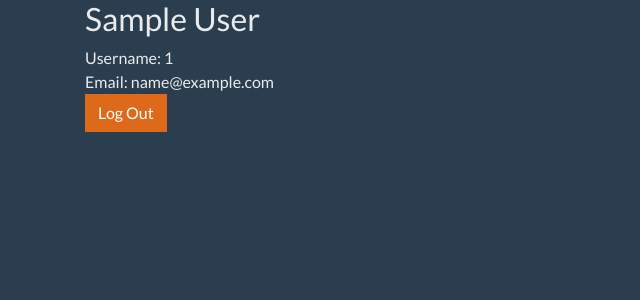
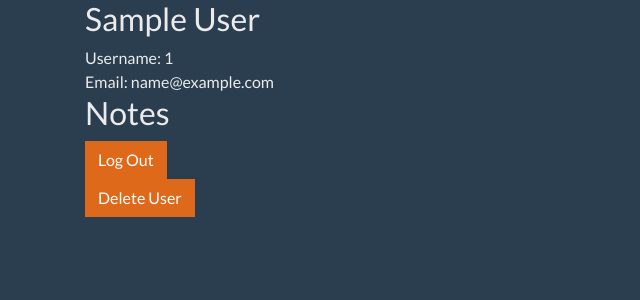
Before and after one commit to ssoj1/flask-notes, a Flask app: template templates/user_detail.html in a window 1280 px wide. Shown: the top 300 px of the page, without its empty margins (0-640 px from the left). Run offline with Flask 2, Linux system fonts and the light colour scheme; the template is opened without the code that fills it: values that come from a table or form of the project are taken from there, others are empty; the visitor is signed in with stand-in values (Sample User, id 1); data comes from the database, SQL or seed files in the repository.

Commit message:
updating user detail HTML to include notes section, code reivew tweaks, and updating the GET route to users/username

```diff
--- a/app.py
+++ b/app.py
@@ -1,7 +1,6 @@
 """Flask app for Notes"""
 
 from flask import Flask, jsonify, request, render_template, redirect, session, flash
-from flask.templating import render_template_string
 from flask_debugtoolbar import DebugToolbarExtension
 from models import User, db, connect_db
 from forms import RegisterForm, LogInForm, LogOutForm
@@ -9,8 +8,10 @@ import os
 
 app = Flask(__name__)
 
-API_SECRET_KEY=os.environ['API_SECRET_KEY']
-app.config['SECRET_KEY'] = API_SECRET_KEY
+SECRET_KEY=os.environ['SECRET_KEY']
+app.config['SECRET_KEY'] = SECRET_KEY #needed for debug toolbar and session
+
+toolbar = DebugToolbarExtension(app)
 
 app.config['SQLALCHEMY_DATABASE_URI'] = "postgresql:///notes"
 app.config['SQLALCHEMY_TRACK_MODIFICATIONS'] = False
@@ -39,12 +40,12 @@ def register_user():
         last_name = form.last_name.data
 
         new_user = User.register(username, password, email, first_name, last_name)
-        db.session.add(new_user)
         db.session.commit()
+        flash("User successfully created")
 
-        session["username"] = username
+        session["username"] = new_user.username
 
-        return redirect(f"/users/{username}")
+        return redirect(f"/users/{new_user.username}")
 
     else:
 
@@ -63,8 +64,10 @@ def log_in_user():
         user = User.authenticate_user(username, password)
 
         if user:
-            session["username"] = username
-            return redirect(f"/users/{username}")
+            session["username"] = user.username
+            flash("Successfully logged in")
+
+            return redirect(f"/users/{user.username}")
 
         else:
             form.username.errors = ["Bad name/password"]
@@ -85,7 +88,7 @@ def display_user_details(username):
 
         form = LogOutForm()
 
-        if session["username"] == username:
+        if session["username"] == user.username:
             return render_template("user_detail.html", user=user, form=form)
         else:
             flash("You're not authorized to view that page")
@@ -101,9 +104,6 @@ def log_out_user():
 
     if form.validate_on_submit():
         session.pop("username", None)
+        flash("Successfully logged out")
 
-        return redirect("/")
-
-    else:
-        session_user = session["username"]
-        return redirect(f"/users/{session_user}")
+    return redirect("/")
--- a/templates/user_detail.html
+++ b/templates/user_detail.html
@@ -8,6 +8,21 @@
     <h2>{{ user.first_name }} {{ user.last_name }}</h2>
     <div>Username: {{ user.username }}</div>
     <div>Email: {{ user.email }}</div>
+
+    <h2>Notes</h2>
+
+    <div class+"note-section">
+    {% for note in user.notes %}
+
+        <div>
+            <a href="/notes/{{ note.id }}/update"><i class=“far fa-edit”></i></a>
+            <a href="/notes/{{ note.id }}/delete"><i class=“far fa-trash-alt”></i></a>
+            <b>{{ note.title }} </b>
+            <div> {{ note.content }}</div>
+        </div>
+
+    {% endfor %}
+    </div>
 
 </div>
 
@@ -33,6 +48,27 @@
     </button>
 </form>
 
+<form action="/users/{{ user.username }}/delete" method="POST" id="delete" >
+    {{ form.hidden_tag() }}
+    <!--add type=hidden form fields -->
+
+    {% for field in form
+    if field.widget.input_type != 'hidden' %}
+
+    <!-- <p>
+        {{ field.label }}
+        {{ field }}
+
+        {% for error in field.errors %}
+        {{ error }}
+        {% endfor %}
+    </p> -->
+
+    {% endfor %}
+    <button type="submit" class="btn btn-primary">
+        Delete User
+    </button>
+</form>
 
 
 
```
Also changed, not shown: models.py (+9 -5 lines).
